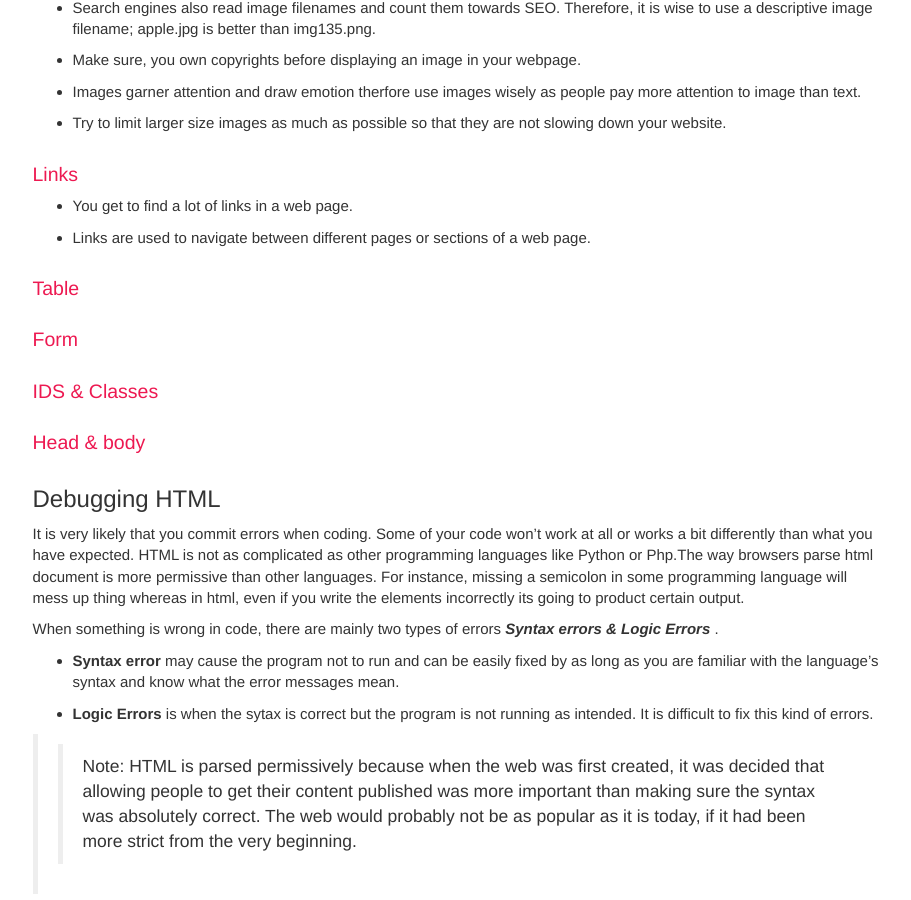
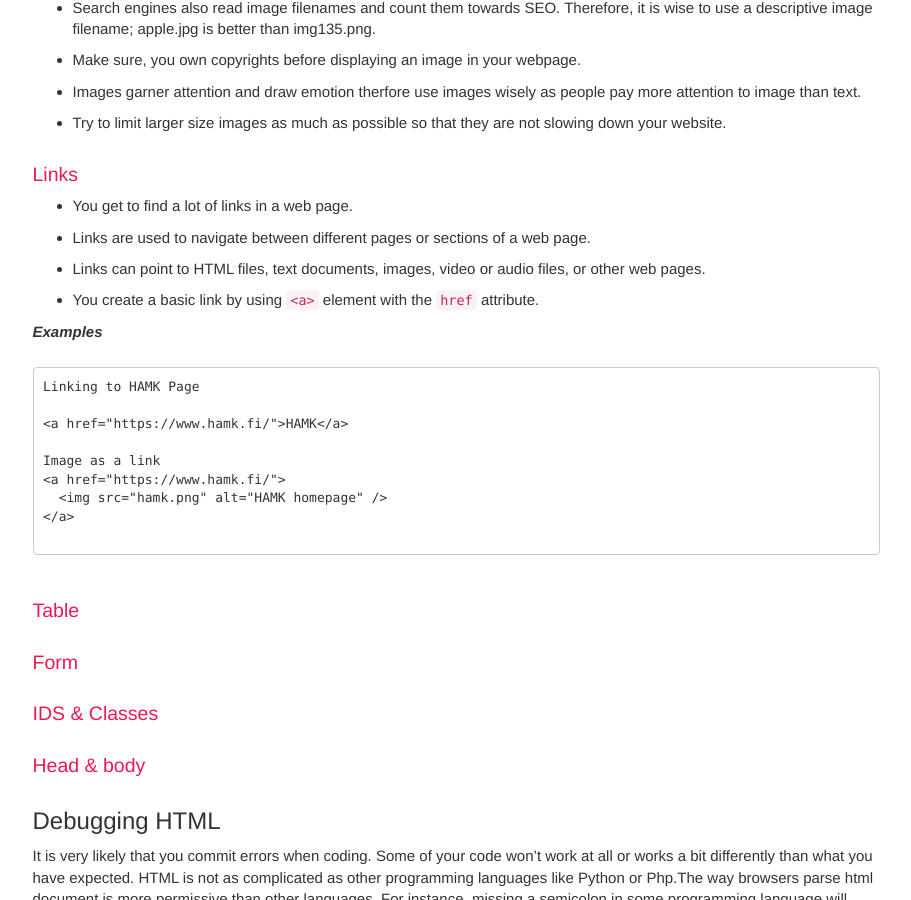
Before and after one commit to dipaish/www23, a Jekyll site: the page built from index.md, in a window 1280 px wide and 900 px high, scrolled down 7926 px. Shown: the whole window, without its empty margins (330-1241 px from the left). Built offline with Jekyll 4.4.1, drawn with Linux system fonts in a browser that asks for light colours; our own code applies the rules of GitHub Pages for plain Markdown files; comment, search, counter and statistics services are not loaded.

Commit message:
link added

````diff
--- a/index.md
+++ b/index.md
@@ -277,6 +277,21 @@
 
 - You get to find a lot of links in a web page.
 - Links are used to navigate between different pages or sections of a web page.
+- Links can point to HTML files, text documents, images, video or audio files, or other web pages.
+- You create a basic link by using ```<a>``` element with the ```href``` attribute.
+
+***Examples***
+```
+Linking to HAMK Page
+
+<a href="https://www.hamk.fi/">HAMK</a>
+
+Image as a link
+<a href="https://www.hamk.fi/">
+  <img src="hamk.png" alt="HAMK homepage" />
+</a>
+
+```
 
 ### Table
 
````
